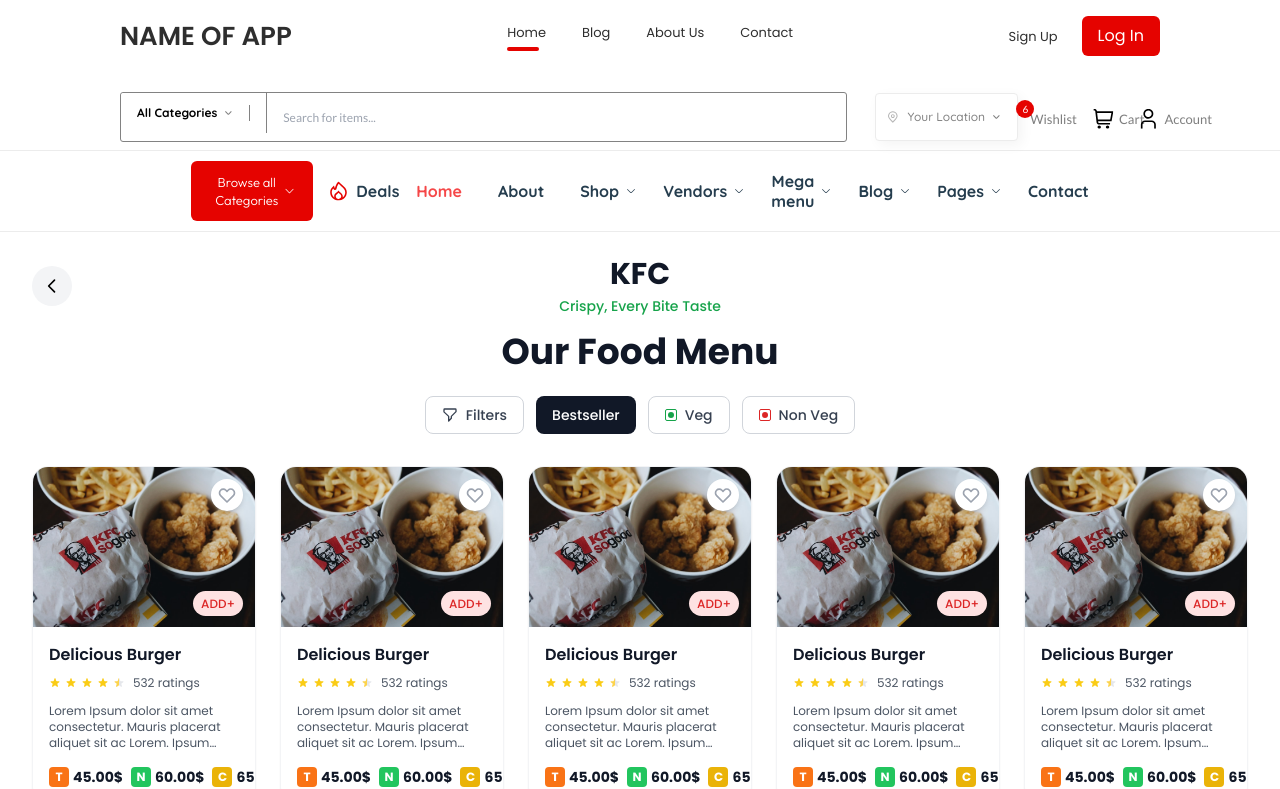
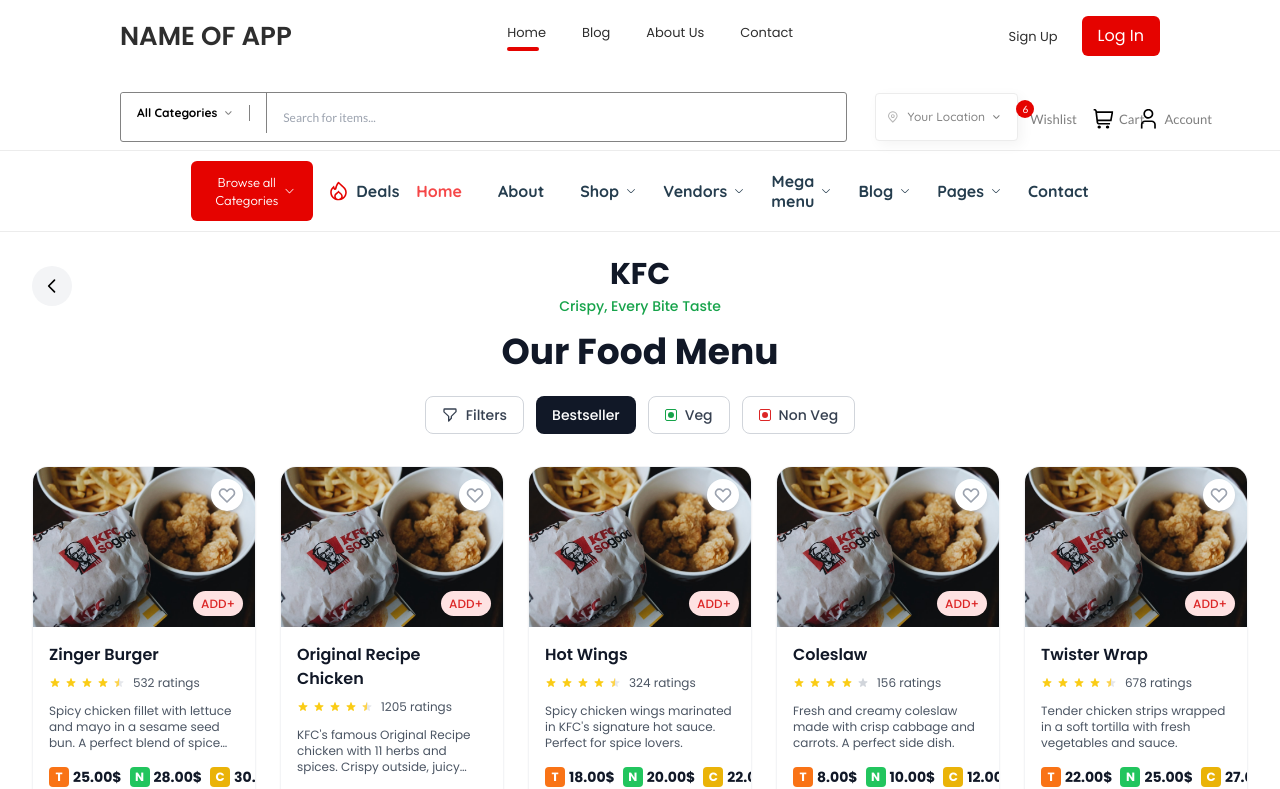
Before and after one commit to shirisha-ilura/project1, a React (Vite) app: page /restaurant/1 in a window 1280 px wide. Shown: the top 789 px of the page. Built offline with nearby package versions, Linux system fonts and the light colour scheme.

Commit message:
Update Restaurant Page with Specific Food Items

```diff
--- a/src/pages/Restaurant/index.tsx
+++ b/src/pages/Restaurant/index.tsx
@@ -37,6 +37,7 @@
   isOpen: boolean;
   openTime: string;
   tagline: string;
+  menuItems: MenuItem[];
 }
 
 const RestaurantPage: React.FC = () => {
@@ -47,9 +48,10 @@
   const [cartItems, setCartItems] = useState<{ [key: string]: number }>({});
   const [favorites, setFavorites] = useState<{ [key: string]: boolean }>({});
 
-  // Mock restaurant data based on Figma design
-  const restaurant: RestaurantData = {
-    id: id || '1',
+  // Restaurant data with specific menu items
+  const restaurantData: { [key: string]: RestaurantData } = {
+    '1': {
+      id: '1',
       name: 'KFC',
       cuisine: 'Fast Food, Chicken',
       rating: 4.3,
@@ -62,22 +64,13 @@
       phone: '+971 4 123 4567',
       isOpen: true,
       openTime: 'Opens at 6:00 AM',
-    tagline: 'Crispy, Every Bite Taste'
-  };
-
-  const categories = ['All', 'Bestseller', 'Veg', 'Non Veg'];
-  const filters = ['Filters', 'Bestseller', 'Veg', 'Non Veg'];
-
-  const menuItems: MenuItem[] = [
+      tagline: 'Crispy, Every Bite Taste',
+      menuItems: [
         {
-      id: '1',
-      name: 'Delicious Burger',
-      description: 'Lorem Ipsum dolor sit amet consectetur. Mauris placerat aliquet sit ac Lorem. Ipsum dolor sit amet consectetur. Mauris placerat aliquet sit ac.',
-      prices: {
-        talabat: '45.00',
-        noon: '60.00',
-        careem: '65.00'
-      },
+          id: 'kfc-1',
+          name: 'Zinger Burger',
+          description: 'Spicy chicken fillet with lettuce and mayo in a sesame seed bun. A perfect blend of spice and flavor.',
+          prices: { talabat: '25.00', noon: '28.00', careem: '30.00' },
           image: '/images/img_4.png',
           category: 'Non Veg',
           isPopular: true,
@@ -86,154 +79,263 @@
           isFavorite: false
         },
         {
-      id: '2',
-      name: 'Delicious Burger',
-      description: 'Lorem Ipsum dolor sit amet consectetur. Mauris placerat aliquet sit ac Lorem. Ipsum dolor sit amet consectetur. Mauris placerat aliquet sit ac.',
-      prices: {
-        talabat: '45.00',
-        noon: '60.00',
-        careem: '65.00'
-      },
+          id: 'kfc-2',
+          name: 'Original Recipe Chicken',
+          description: 'KFC\'s famous Original Recipe chicken with 11 herbs and spices. Crispy outside, juicy inside.',
+          prices: { talabat: '35.00', noon: '38.00', careem: '40.00' },
           image: '/images/img_4.png',
           category: 'Non Veg',
           isPopular: true,
-      rating: 4.5,
-      reviewCount: 532,
+          rating: 4.8,
+          reviewCount: 1205,
           isFavorite: false
         },
         {
-      id: '3',
-      name: 'Delicious Burger',
-      description: 'Lorem Ipsum dolor sit amet consectetur. Mauris placerat aliquet sit ac Lorem. Ipsum dolor sit amet consectetur. Mauris placerat aliquet sit ac.',
-      prices: {
-        talabat: '45.00',
-        noon: '60.00',
-        careem: '65.00'
-      },
+          id: 'kfc-3',
+          name: 'Hot Wings',
+          description: 'Spicy chicken wings marinated in KFC\'s signature hot sauce. Perfect for spice lovers.',
+          prices: { talabat: '18.00', noon: '20.00', careem: '22.00' },
           image: '/images/img_4.png',
-      category: 'Veg',
-      isPopular: true,
-      rating: 4.5,
-      reviewCount: 532,
+          category: 'Non Veg',
+          isPopular: false,
+          rating: 4.3,
+          reviewCount: 324,
           isFavorite: false
         },
         {
-      id: '4',
-      name: 'Delicious Burger',
-      description: 'Lorem Ipsum dolor sit amet consectetur. Mauris placerat aliquet sit ac Lorem. Ipsum dolor sit amet consectetur. Mauris placerat aliquet sit ac.',
-      prices: {
-        talabat: '45.00',
-        noon: '60.00',
-        careem: '65.00'
+          id: 'kfc-4',
+          name: 'Coleslaw',
+          description: 'Fresh and creamy coleslaw made with crisp cabbage and carrots. A perfect side dish.',
+          prices: { talabat: '8.00', noon: '10.00', careem: '12.00' },
+          image: '/images/img_4.png',
+          category: 'Veg',
+          isPopular: false,
+          rating: 4.0,
+          reviewCount: 156,
+          isFavorite: false
         },
+        {
+          id: 'kfc-5',
+          name: 'Twister Wrap',
+          description: 'Tender chicken strips wrapped in a soft tortilla with fresh vegetables and sauce.',
+          prices: { talabat: '22.00', noon: '25.00', careem: '27.00' },
           image: '/images/img_4.png',
           category: 'Non Veg',
           isPopular: true,
-      rating: 4.5,
-      reviewCount: 532,
+          rating: 4.4,
+          reviewCount: 678,
+          isFavorite: false
+        }
+      ]
+    },
+    '2': {
+      id: '2',
+      name: 'Hardee\'s',
+      cuisine: 'American, Burgers',
+      rating: 4.1,
+      deliveryTime: '25-35 min',
+      deliveryFee: '5 AED',
+      image: '/images/img_frame_45.png',
+      logo: '/images/noon-logo-main.png',
+      discount: '15% off',
+      address: 'Dubai Mall, Dubai',
+      phone: '+971 4 234 5678',
+      isOpen: true,
+      openTime: 'Opens at 7:00 AM',
+      tagline: 'Charburgers Made Right',
+      menuItems: [
+        {
+          id: 'hardees-1',
+          name: 'Famous Star Burger',
+          description: 'Charbroiled beef patty with lettuce, tomato, onions, pickles, and special sauce.',
+          prices: { talabat: '28.00', noon: '30.00', careem: '32.00' },
+          image: '/images/img_frame_45.png',
+          category: 'Non Veg',
+          isPopular: true,
+          rating: 4.6,
+          reviewCount: 423,
           isFavorite: false
         },
         {
-      id: '5',
-      name: 'Delicious Burger',
-      description: 'Lorem Ipsum dolor sit amet consectetur. Mauris placerat aliquet sit ac Lorem. Ipsum dolor sit amet consectetur. Mauris placerat aliquet sit ac.',
-      prices: {
-        talabat: '45.00',
-        noon: '60.00',
-        careem: '65.00'
-      },
-      image: '/images/img_4.png',
-      category: 'Veg',
+          id: 'hardees-2',
+          name: 'Thickburger',
+          description: 'Premium Angus beef burger with all the fixings. A hearty and satisfying meal.',
+          prices: { talabat: '35.00', noon: '38.00', careem: '40.00' },
+          image: '/images/img_frame_45.png',
+          category: 'Non Veg',
           isPopular: true,
-      rating: 4.5,
-      reviewCount: 532,
+          rating: 4.7,
+          reviewCount: 567,
           isFavorite: false
         },
         {
-      id: '6',
-      name: 'Delicious Burger',
-      description: 'Lorem Ipsum dolor sit amet consectetur. Mauris placerat aliquet sit ac Lorem. Ipsum dolor sit amet consectetur. Mauris placerat aliquet sit ac.',
-      prices: {
-        talabat: '45.00',
-        noon: '60.00',
-        careem: '65.00'
-      },
-      image: '/images/img_4.png',
+          id: 'hardees-3',
+          name: 'Crispy Chicken Sandwich',
+          description: 'Hand-breaded chicken breast with mayo and pickles on a toasted bun.',
+          prices: { talabat: '24.00', noon: '26.00', careem: '28.00' },
+          image: '/images/img_frame_45.png',
           category: 'Non Veg',
-      isPopular: true,
-      rating: 4.5,
-      reviewCount: 532,
+          isPopular: false,
+          rating: 4.3,
+          reviewCount: 234,
           isFavorite: false
         },
         {
-      id: '7',
-      name: 'Delicious Burger',
-      description: 'Lorem Ipsum dolor sit amet consectetur. Mauris placerat aliquet sit ac Lorem. Ipsum dolor sit amet consectetur. Mauris placerat aliquet sit ac.',
-      prices: {
-        talabat: '45.00',
-        noon: '60.00',
-        careem: '65.00'
+          id: 'hardees-4',
+          name: 'Natural Cut Fries',
+          description: 'Skin-on fries with sea salt. Made from premium potatoes for the perfect crunch.',
+          prices: { talabat: '12.00', noon: '14.00', careem: '16.00' },
+          image: '/images/img_frame_45.png',
+          category: 'Veg',
+          isPopular: false,
+          rating: 4.2,
+          reviewCount: 189,
+          isFavorite: false
+        }
+      ]
     },
-      image: '/images/img_4.png',
-      category: 'Veg',
+    '3': {
+      id: '3',
+      name: 'Shwaya House',
+      cuisine: 'Arabic, Grills',
+      rating: 4.5,
+      deliveryTime: '30-45 min',
+      deliveryFee: '7 AED',
+      image: '/images/img_frame_45_228x322.png',
+      logo: '/images/noon-logo-main.png',
+      discount: '25% off',
+      address: 'Jumeirah Beach Road, Dubai',
+      phone: '+971 4 345 6789',
+      isOpen: true,
+      openTime: 'Opens at 11:00 AM',
+      tagline: 'Authentic Arabic Flavors',
+      menuItems: [
+        {
+          id: 'shwaya-1',
+          name: 'Mixed Grill Platter',
+          description: 'A combination of lamb kebab, chicken tikka, and kofta served with rice and salad.',
+          prices: { talabat: '45.00', noon: '48.00', careem: '50.00' },
+          image: '/images/img_frame_45_228x322.png',
+          category: 'Non Veg',
           isPopular: true,
-      rating: 4.5,
-      reviewCount: 532,
+          rating: 4.8,
+          reviewCount: 892,
           isFavorite: false
         },
         {
-      id: '8',
-      name: 'Delicious Burger',
-      description: 'Lorem Ipsum dolor sit amet consectetur. Mauris placerat aliquet sit ac Lorem. Ipsum dolor sit amet consectetur. Mauris placerat aliquet sit ac.',
-      prices: {
-        talabat: '45.00',
-        noon: '60.00',
-        careem: '65.00'
-      },
-      image: '/images/img_4.png',
+          id: 'shwaya-2',
+          name: 'Chicken Shawarma',
+          description: 'Tender chicken shawarma with garlic sauce, pickles, and vegetables in pita bread.',
+          prices: { talabat: '18.00', noon: '20.00', careem: '22.00' },
+          image: '/images/img_frame_45_228x322.png',
           category: 'Non Veg',
           isPopular: true,
-      rating: 4.5,
-      reviewCount: 532,
+          rating: 4.6,
+          reviewCount: 654,
           isFavorite: false
         },
         {
-      id: '9',
-      name: 'Delicious Burger',
-      description: 'Lorem Ipsum dolor sit amet consectetur. Mauris placerat aliquet sit ac Lorem. Ipsum dolor sit amet consectetur. Mauris placerat aliquet sit ac.',
-      prices: {
-        talabat: '45.00',
-        noon: '60.00',
-        careem: '65.00'
-      },
-      image: '/images/img_4.png',
-      category: 'Veg',
-      isPopular: true,
-      rating: 4.5,
-      reviewCount: 532,
+          id: 'shwaya-3',
+          name: 'Hummus with Meat',
+          description: 'Creamy hummus topped with seasoned ground meat and pine nuts.',
+          prices: { talabat: '22.00', noon: '25.00', careem: '27.00' },
+          image: '/images/img_frame_45_228x322.png',
+          category: 'Non Veg',
+          isPopular: false,
+          rating: 4.4,
+          reviewCount: 321,
           isFavorite: false
         },
         {
-      id: '10',
-      name: 'Delicious Burger',
-      description: 'Lorem Ipsum dolor sit amet consectetur. Mauris placerat aliquet sit ac Lorem. Ipsum dolor sit amet consectetur. Mauris placerat aliquet sit ac.',
-      prices: {
-        talabat: '45.00',
-        noon: '60.00',
-        careem: '65.00'
+          id: 'shwaya-4',
+          name: 'Fattoush Salad',
+          description: 'Fresh mixed greens with tomatoes, cucumbers, and crispy pita chips.',
+          prices: { talabat: '15.00', noon: '17.00', careem: '19.00' },
+          image: '/images/img_frame_45_228x322.png',
+          category: 'Veg',
+          isPopular: false,
+          rating: 4.2,
+          reviewCount: 198,
+          isFavorite: false
+        }
+      ]
     },
-      image: '/images/img_4.png',
+    '4': {
+      id: '4',
+      name: 'Baba Sultan Pizza and Pies',
+      cuisine: 'Italian, Pizza',
+      rating: 4.4,
+      deliveryTime: '40-50 min',
+      deliveryFee: '7 AED',
+      image: '/images/img_frame_45_1.png',
+      logo: '/images/careem-logo-main.png',
+      discount: '30% off',
+      address: 'Al Karama, Dubai',
+      phone: '+971 4 456 7890',
+      isOpen: true,
+      openTime: 'Opens at 10:00 AM',
+      tagline: 'Authentic Italian Taste',
+      menuItems: [
+        {
+          id: 'baba-1',
+          name: 'Margherita Pizza',
+          description: 'Classic pizza with fresh mozzarella, tomato sauce, and basil leaves.',
+          prices: { talabat: '32.00', noon: '35.00', careem: '37.00' },
+          image: '/images/img_frame_45_1.png',
+          category: 'Veg',
+          isPopular: true,
+          rating: 4.7,
+          reviewCount: 743,
+          isFavorite: false
+        },
+        {
+          id: 'baba-2',
+          name: 'Pepperoni Pizza',
+          description: 'Traditional pizza topped with pepperoni slices and mozzarella cheese.',
+          prices: { talabat: '38.00', noon: '40.00', careem: '42.00' },
+          image: '/images/img_frame_45_1.png',
           category: 'Non Veg',
           isPopular: true,
-      rating: 4.5,
-      reviewCount: 532,
+          rating: 4.6,
+          reviewCount: 612,
+          isFavorite: false
+        },
+        {
+          id: 'baba-3',
+          name: 'Chicken Alfredo Pasta',
+          description: 'Creamy alfredo pasta with grilled chicken pieces and parmesan cheese.',
+          prices: { talabat: '28.00', noon: '30.00', careem: '32.00' },
+          image: '/images/img_frame_45_1.png',
+          category: 'Non Veg',
+          isPopular: false,
+          rating: 4.3,
+          reviewCount: 287,
+          isFavorite: false
+        },
+        {
+          id: 'baba-4',
+          name: 'Caesar Salad',
+          description: 'Fresh romaine lettuce with caesar dressing, croutons, and parmesan cheese.',
+          prices: { talabat: '16.00', noon: '18.00', careem: '20.00' },
+          image: '/images/img_frame_45_1.png',
+          category: 'Veg',
+          isPopular: false,
+          rating: 4.1,
+          reviewCount: 156,
           isFavorite: false
         }
-  ];
+      ]
+    }
+  };
+
+  const restaurant = restaurantData[id || '1'] || restaurantData['1'];
+  const categories = ['All', 'Bestseller', 'Veg', 'Non Veg'];
+  const filters = ['Filters', 'Bestseller', 'Veg', 'Non Veg'];
+
 
   const filteredItems = selectedCategory === 'All'
-    ? menuItems
-    : menuItems.filter(item => item.category === selectedCategory);
+    ? restaurant.menuItems
+    : restaurant.menuItems.filter(item => item.category === selectedCategory);
 
   const addToCart = (itemId: string) => {
     setCartItems(prev => ({
@@ -262,7 +364,7 @@
 
   const getTotalPrice = () => {
     return Object.entries(cartItems).reduce((total, [itemId, count]) => {
-      const item = menuItems.find(item => item.id === itemId);
+      const item = restaurant.menuItems.find(item => item.id === itemId);
       if (item && count > 0) {
         const price = parseFloat(item.prices.talabat);
         return total + (price * count);
```
Lines whose indentation alone changed are shown as unchanged.
